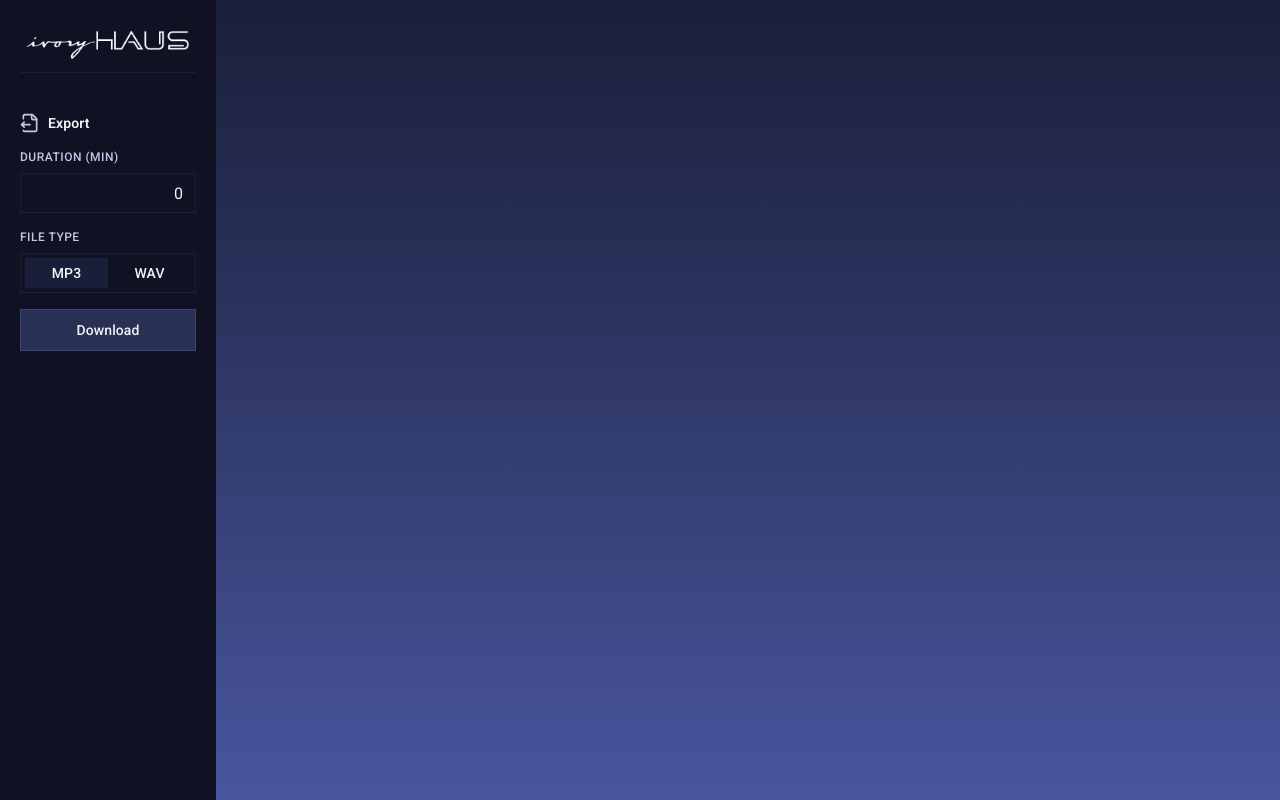
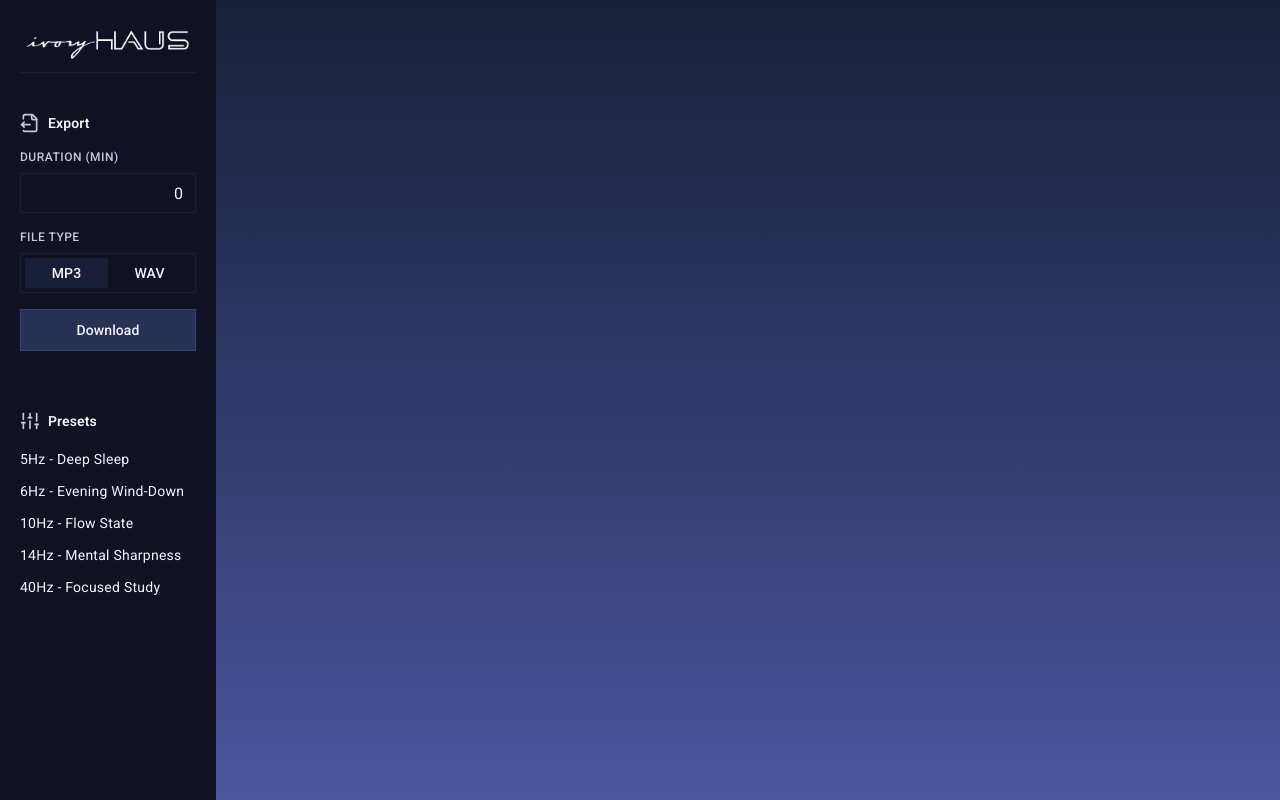
Before and after one commit to noahspott/ivoryhaus-2025, a Next.js app: page /binaural-beats-generator in a window 1280 px wide. Built offline with nearby package versions, Linux system fonts and the light colour scheme.

Commit message:
feat: PresetsSection skeleton

```diff
--- a/src/app/binaural-beats-generator/components/menu/Menu.tsx
+++ b/src/app/binaural-beats-generator/components/menu/Menu.tsx
@@ -1,13 +1,17 @@
 import Image from "next/image";
 import logo from "@/public/images/ivoryhaus-logo.png";
 import ExportSection from "./ExportSection";
+import PresetsSection from "./PresetsSection";
 
 export default function Menu() {
   return (
     <div className="max-w-[216px] p-5 flex flex-col bg-primary-950 select-none">
       <Image src={logo} alt="ivoryhaus logo" className="mb-2" />
       <div className="bg-primary-900 w-full h-px mb-10" />
-      <ExportSection />
+      <div className="flex flex-col gap-[60px]">
+        <ExportSection />
+        <PresetsSection />
+      </div>
     </div>
   );
 }
--- /dev/null
+++ b/src/app/binaural-beats-generator/components/menu/PresetsSection.tsx
@@ -0,0 +1,41 @@
+"use client";
+
+import IconHeader from "../ui/IconHeader";
+import { Sliders } from "lucide-react";
+
+export default function PresetsSection() {
+  const presets = [
+    "5Hz - Deep Sleep",
+    "6Hz - Evening Wind-Down",
+    "10Hz - Flow State",
+    "14Hz - Mental Sharpness",
+    "40Hz - Focused Study",
+  ];
+
+  function presetClickHandler(e: React.MouseEvent<HTMLButtonElement>) {
+    console.log(e.currentTarget.id);
+  }
+
+  return (
+    <section className="flex flex-col gap-4">
+      <IconHeader Icon={Sliders} variant="SMALL">
+        Presets
+      </IconHeader>
+      <ul className="flex flex-col gap-2">
+        {presets.map((preset) => {
+          return (
+            <li key={preset}>
+              <button
+                id={preset}
+                onClick={(e) => presetClickHandler(e)}
+                className="text-left text-primary-50 body-medium hover:cursor-pointer"
+              >
+                {preset}
+              </button>
+            </li>
+          );
+        })}
+      </ul>
+    </section>
+  );
+}
--- a/src/app/globals.css
+++ b/src/app/globals.css
@@ -26,7 +26,6 @@
   .title-small-emphasized {
     @apply text-sm font-semibold tracking-[0.1px] leading-5;
   }
-
   .title-medium {
     @apply text-base tracking-[0.15px] leading-6 font-medium;
   }
@@ -38,9 +37,12 @@
   .label-medium {
     @apply text-xs leading-4 tracking-[0.5px] font-medium;
   }
-
   .label-large {
     @apply text-sm tracking-[0.1px] leading-5 font-medium;
+  }
+
+  .body-medium {
+    @apply text-sm leading-5 tracking-[0.25px] font-normal;
   }
 }
 
```
